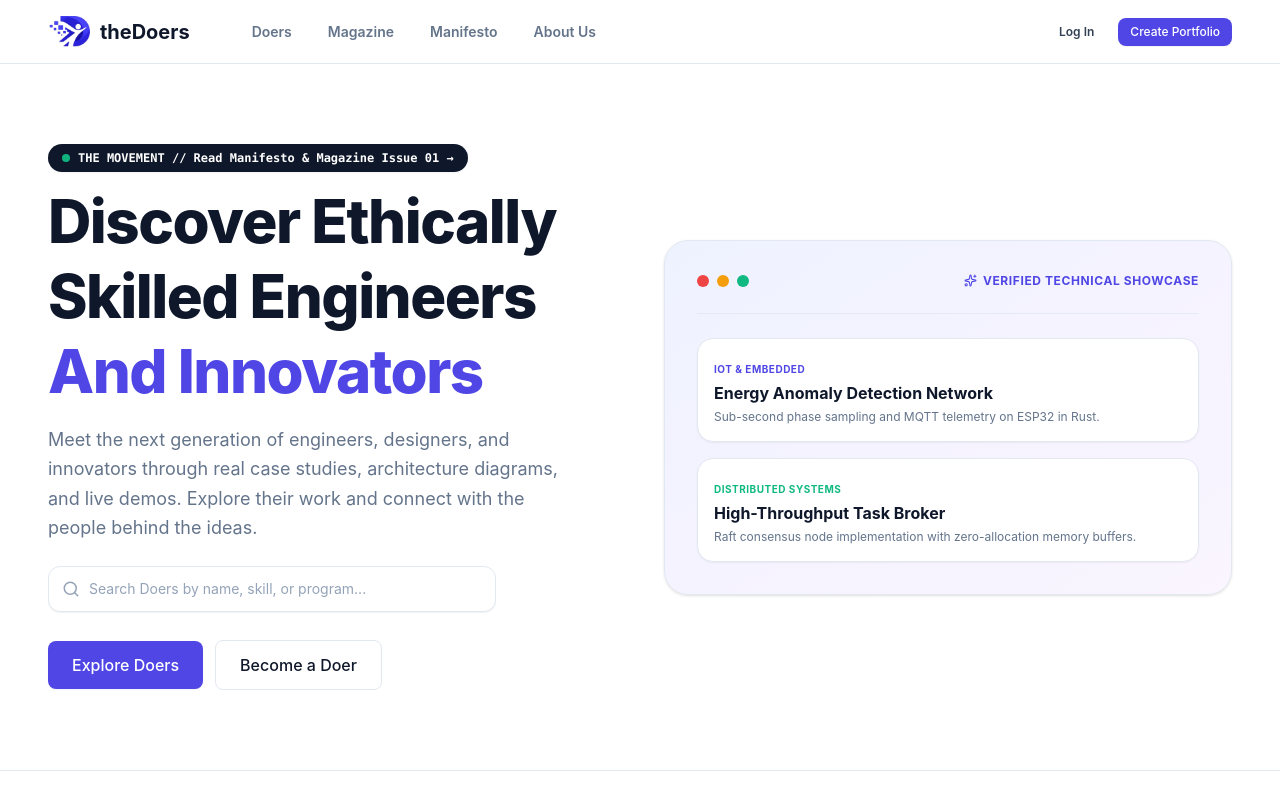
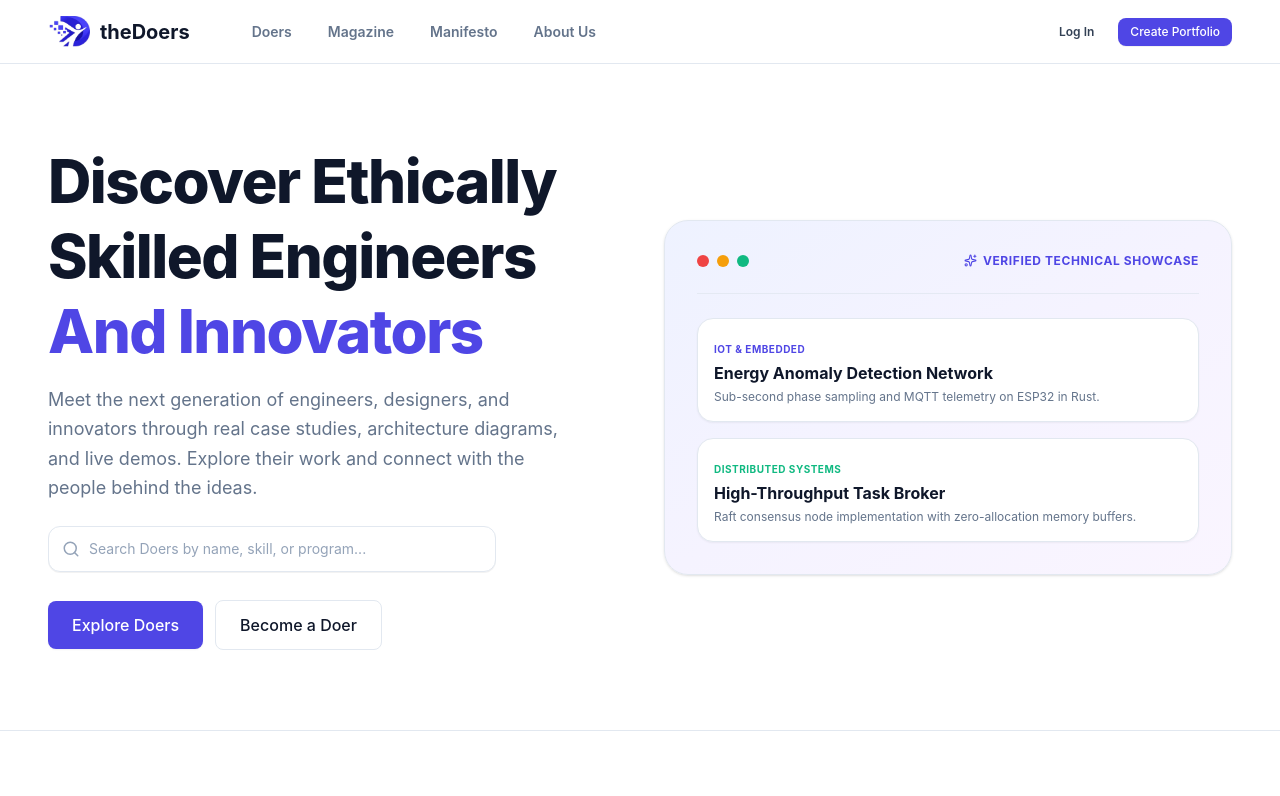
Before and after one commit to AroTech23/theDoers, a Next.js app: page / in a window 1280 px wide. Shown: the top 796 px of the page. Built offline with nearby package versions, Linux system fonts and the light colour scheme; no server answers; the database is empty.

Commit message:
fix: remove movement badge pill from homepage hero for simplicity

```diff
--- a/app/page.tsx
+++ b/app/page.tsx
@@ -89,13 +89,6 @@ export default function HomePage() {
           {/* Left: Copy & Role-Aware CTAs */}
           <div className="flex flex-col gap-6">
             <div>
-              <Link
-                href="/manifesto"
-                className="inline-flex items-center gap-2 px-3 sm:px-3.5 py-1 sm:py-1.5 rounded-full bg-[#0F172A] text-white hover:bg-[#1E293B] text-[11px] sm:text-xs font-mono font-bold transition-all shadow-xs w-fit mb-3"
-              >
-                <span className="w-2 h-2 rounded-full bg-[#10B981] animate-pulse shrink-0" />
-                <span>THE MOVEMENT // Read Manifesto &amp; Magazine Issue 01 →</span>
-              </Link>
               <h1 className="text-3xl sm:text-5xl lg:text-6xl font-extrabold text-[#0F172A] tracking-tight leading-tight">
                 Discover Ethically Skilled Engineers  <span className="text-[#4F46E5]">And Innovators</span>
               </h1>
```
